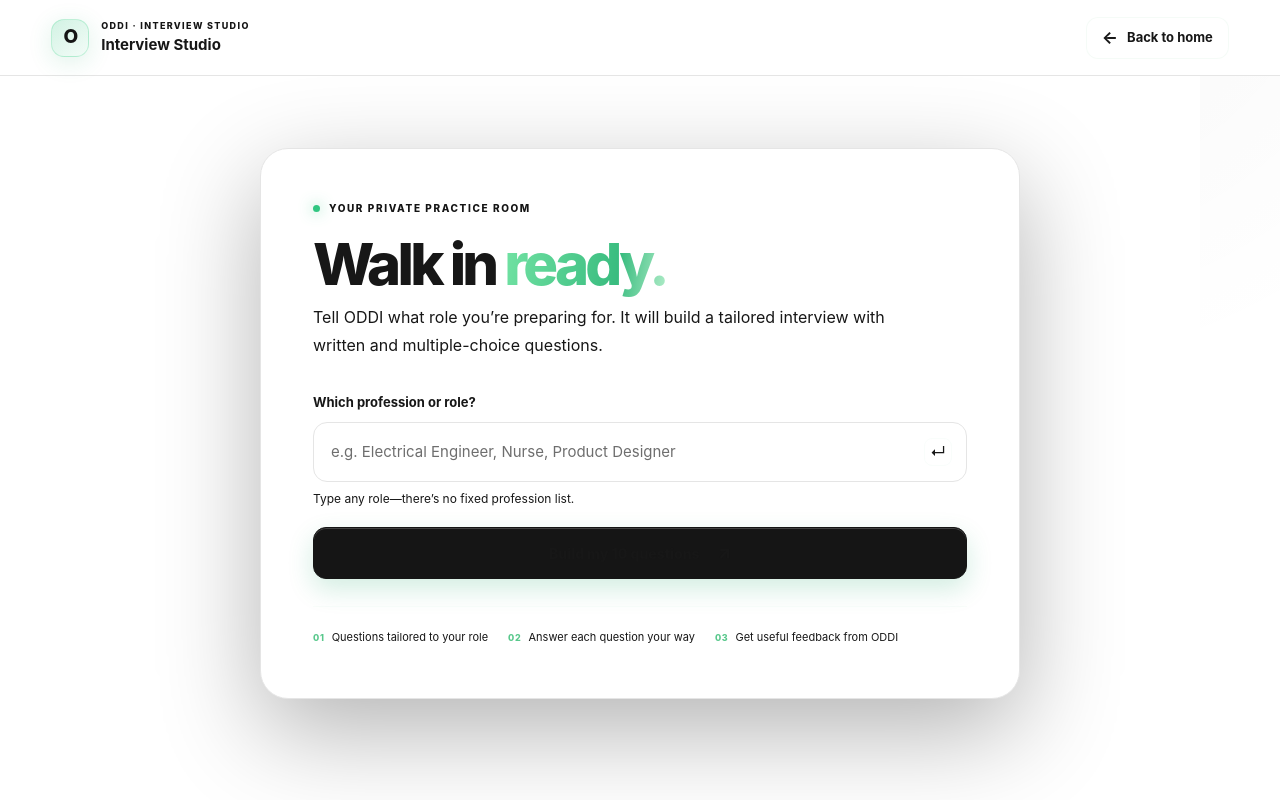
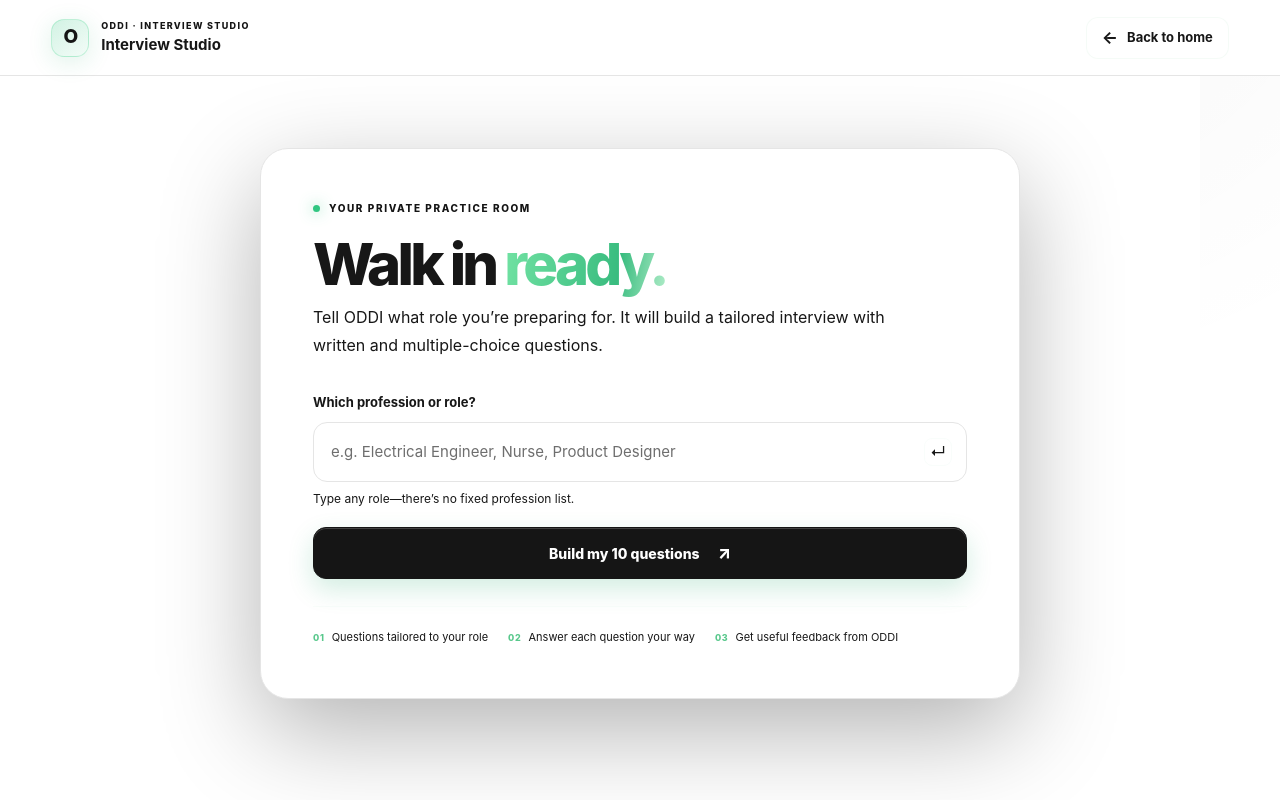
Before and after one commit to Oddiant-OddiAI/Oddi-ai, a FastAPI app: template templates/interview_studio.html in a window 1280 px wide. Run offline with FastAPI, Linux system fonts and the light colour scheme; the template is opened without the code that fills it: most values are stand-ins (such as "Sample title", 1, 10 or a date in 2020); parts of the project's set-up code (start-up, migrations or seed data) failed here and were passed over; some libraries are stand-ins or nearby versions.

Commit message:
old bug fixed new added

```diff
--- a/static/oddi-theme-palette.css
+++ b/static/oddi-theme-palette.css
@@ -885,6 +885,12 @@ html[data-oddi-palette] body[data-oddi-palette] .studio-shell .studio-primary-bu
   filter: none !important;
 }
 
+/* Keep labels legible when the active palette uses a light accent surface. */
+html[data-oddi-palette] body[data-oddi-palette] .studio-shell :is(.studio-primary-button,.answer-all-questions-button),
+html[data-oddi-palette] body[data-oddi-palette] .studio-shell :is(.studio-primary-button,.answer-all-questions-button) > * {
+  color: var(--oddi-theme-bg) !important;
+}
+
 /* Assistant replies never get a card background. Keep this selector independent
    of body theme attributes so legacy dark-mode rules cannot restore the block. */
 #chatbox.chatbox > .bot-message,
--- a/templates/interview_studio.html
+++ b/templates/interview_studio.html
@@ -6,7 +6,7 @@
   <meta name="theme-color" content="#0b100e">
   <title>Interview Studio · ODDI AI</title>
   <link rel="stylesheet" href="{{ url_for('static', path='oddi-interview-studio.css') }}?v=20261020-1">
-  <link rel="stylesheet" href="{{ url_for('static', path='oddi-theme-palette.css') }}?v=20261021-blue-palette-refine-v4">
+  <link rel="stylesheet" href="{{ url_for('static', path='oddi-theme-palette.css') }}?v=20261021-studio-button-contrast-v5">
   <script src="{{ url_for('static', path='oddi-theme-palette.js') }}?v=20261020-palette-v1" defer></script>
 </head>
 <body>
```
